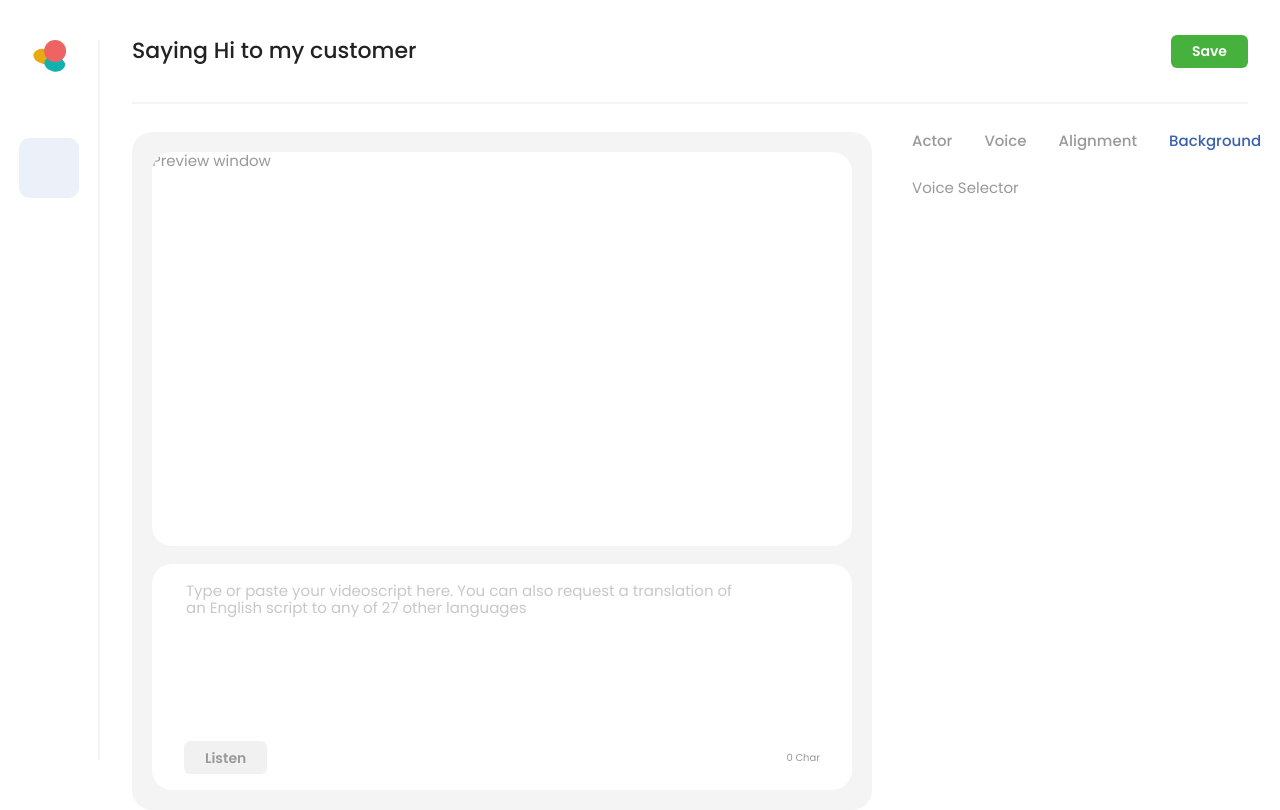
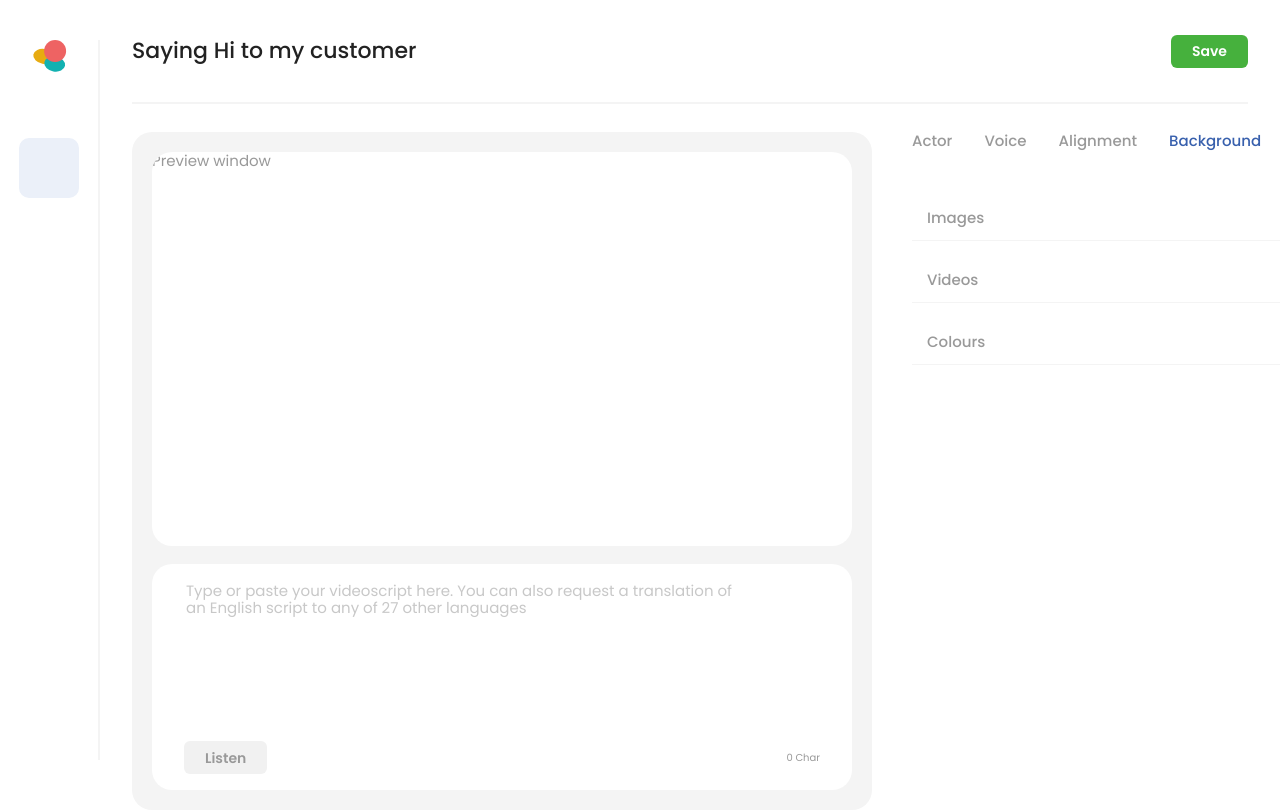
Before and after one commit to oise/smart, a React (Vite) app: page /create in a window 1280 px wide. Both pictures are taken after a click on the element "Background". Shown: the top 810 px of the page. Built offline with nearby package versions, Linux system fonts and the light colour scheme; no server answers; a web font is replaced by a local one.

Commit message:
feat: Add accordion for background selector

```diff
--- /dev/null
+++ b/src/common/components/accordion/accordion-body.tsx
@@ -0,0 +1,26 @@
+import './accordion.scss';
+import { useAccordionItem } from './accordion-item-context';
+import classNames from 'classnames';
+import { FC } from 'react';
+
+interface AccordionBodyProps {
+  id?: string;
+}
+
+export const AccordionBody: FC<AccordionBodyProps> = ({ id, children, ...rest }) => {
+  const { index, isActive } = useAccordionItem();
+  const accordionBodyClasses = classNames('accordion-body', { active: isActive });
+
+  return (
+    <div
+      className={accordionBodyClasses}
+      id={`section-${id || index}`}
+      role='region'
+      aria-labelledby={`accordion-${id || index}`}
+      aria-expanded={isActive}
+      {...rest}
+    >
+      {children}
+    </div>
+  );
+};
--- /dev/null
+++ b/src/common/components/accordion/accordion-head.tsx
@@ -0,0 +1,45 @@
+import './accordion.scss';
+import { useAccordionItem } from './accordion-item-context';
+import { useAccordion } from './accordion-provider';
+import { FC, KeyboardEvent, MouseEvent } from 'react';
+import classNames from 'classnames';
+
+interface AccordionHeadProps {
+  id?: string;
+  onClick?: (e: MouseEvent<HTMLElement>) => void;
+}
+
+export const AccordionHead: FC<AccordionHeadProps> = ({ children, id, onClick, ...rest }) => {
+  const { index, isActive } = useAccordionItem();
+  const { toggleOpenIndex } = useAccordion();
+
+  const handleAccessibility = (event: KeyboardEvent<HTMLElement>) => {
+    if (event.key === 'Enter') {
+      toggleOpenIndex(index);
+    }
+  };
+
+  const handleClick = (e: MouseEvent<HTMLElement>) => {
+    onClick?.(e);
+    toggleOpenIndex(index);
+  };
+
+  const accordionHeadClasses = classNames('accordion-head', { active: isActive });
+
+  return (
+    <div
+      className={accordionHeadClasses}
+      tabIndex={0}
+      id={`accordion-${id || index}`}
+      key={`header-${index}`}
+      onClick={handleClick}
+      aria-expanded={isActive}
+      aria-controls={`section-${id || index}`}
+      onKeyDown={handleAccessibility}
+      {...rest}
+    >
+      <div>{children}</div>
+      <div className={'accordion-head-icon'} />
+    </div>
+  );
+};
--- /dev/null
+++ b/src/common/components/accordion/accordion-item-context.ts
@@ -0,0 +1,10 @@
+import { createContext, useContext } from 'react';
+
+interface ContextValue {
+  isActive?: boolean;
+  index?: number;
+}
+
+export const AccordionItemContext = createContext<ContextValue>({});
+
+export const useAccordionItem = () => useContext(AccordionItemContext);
--- /dev/null
+++ b/src/common/components/accordion/accordion-item.tsx
@@ -0,0 +1,11 @@
+import { FC } from 'react';
+import { AccordionItemContext } from './accordion-item-context';
+import { useAccordion } from './accordion-provider';
+
+export const AccordionItem: FC<{ index: number }> = ({ children, index }) => {
+  const { openIndexes } = useAccordion();
+
+  const isActive = index in openIndexes;
+
+  return <AccordionItemContext.Provider value={{ index, isActive }}>{children}</AccordionItemContext.Provider>;
+};
--- /dev/null
+++ b/src/common/components/accordion/accordion-provider.tsx
@@ -0,0 +1,61 @@
+import { createContext, FC, useContext, useEffect, useState } from 'react';
+
+interface AccordionProviderProps {
+  toggle: boolean;
+  defaultIndex: number | number[];
+}
+
+interface ContextValue {
+  toggle?: boolean;
+  openIndexes?: { [key: number]: number };
+  toggleOpenIndex?: (value: number) => void;
+}
+
+const AccordionContext = createContext<ContextValue>({});
+
+export const AccordionProvider: FC<AccordionProviderProps> = ({ children, toggle, defaultIndex }) => {
+  const [openIndexes, setOpenIndexes] = useState<ContextValue['openIndexes']>({});
+
+  useEffect(() => {
+    if (Array.isArray(defaultIndex)) {
+      const tempIndexes: Record<any, number> = {};
+
+      defaultIndex.forEach((item) => {
+        tempIndexes[item] = item;
+      });
+
+      setOpenIndexes(tempIndexes);
+    } else {
+      setOpenIndexes({ [defaultIndex]: defaultIndex });
+    }
+  }, []);
+
+  const toggleOpenIndex = (index: number) => {
+    if (toggle) {
+      if (index in openIndexes) {
+        delete openIndexes[index];
+        setOpenIndexes({});
+      } else {
+        setOpenIndexes({ [index]: index });
+      }
+    } else {
+      if (index in openIndexes) {
+        delete openIndexes[index];
+        setOpenIndexes({ ...openIndexes });
+      } else {
+        openIndexes[index] = index;
+        setOpenIndexes({ ...openIndexes });
+      }
+    }
+  };
+
+  const contextValue = {
+    toggle,
+    openIndexes,
+    toggleOpenIndex
+  };
+
+  return <AccordionContext.Provider value={contextValue}>{children}</AccordionContext.Provider>;
+};
+
+export const useAccordion = () => useContext(AccordionContext);
--- /dev/null
+++ b/src/common/components/accordion/accordion.scss
@@ -0,0 +1,57 @@
+@use "src/common/scss/colours";
+
+.accordion {
+  &-head {
+    display: flex;
+    cursor: pointer;
+    justify-content: space-between;
+    align-items: center;
+    transition: all 200ms linear;
+    height: 62px;
+    background-color: #fff;
+    border-bottom: 1px solid colours.$gray-200;
+    font-weight: 500;
+    padding: 15px 15px 0 15px;
+    border-top-left-radius: 6px;
+    border-top-right-radius: 6px;
+
+    &.active {
+      background-color: lighten(colours.$secondary, 50);
+      color: colours.$secondary;
+      border-bottom-color:  lighten(colours.$secondary, 50);
+    }
+
+    &.active > &-icon {
+      &:after {
+        transform: rotate(180deg)  scaleY(0.7);
+        color: colours.$secondary;
+      }
+    }
+
+    &-icon {
+      &:after {
+        display: block;
+        content: "v";
+        width: 20px;
+        height: 20px;
+        text-align: center;
+        transition: all 200ms linear;
+        transform: rotate(0deg) scaleY(0.7);
+      }
+    }
+  }
+
+  &-body {
+    display: none;
+    transition: all 200ms linear;
+    background-color: #ffffff;
+    border-bottom-left-radius: 6px;
+    border-bottom-right-radius: 6px;
+    padding: 0 15px 15px;
+
+    &.active {
+      display: block;
+      background-color: lighten(colours.$secondary, 50);
+    }
+  }
+}
--- /dev/null
+++ b/src/common/components/accordion/accordion.tsx
@@ -0,0 +1,32 @@
+import { FC } from 'react';
+import { AccordionItem } from './accordion-item';
+import { AccordionBody } from './accordion-body';
+import { AccordionHead } from './accordion-head';
+import { AccordionProvider } from './accordion-provider';
+
+const Accordion: FC<AccordionProps> = ({ children, toggle, defaultIndex, ...rest }) => {
+  return (
+    <AccordionProvider toggle={toggle} defaultIndex={defaultIndex}>
+      <div tabIndex={0} {...rest}>
+        {children}
+      </div>
+    </AccordionProvider>
+  );
+};
+
+Accordion.defaultProps = {
+  toggle: true
+};
+
+interface AccordionProps {
+  /**
+   *Default Accordion index(es)
+   */
+  defaultIndex?: number | number[];
+  /**
+   *
+   */
+  toggle?: boolean;
+}
+
+export default Object.assign(Accordion, { Item: AccordionItem, Head: AccordionHead, Body: AccordionBody });
--- /dev/null
+++ b/src/common/components/accordion/index.ts
@@ -0,0 +1 @@
+export { default } from './accordion';
--- a/src/create/background-selector/background-selector.tsx
+++ b/src/create/background-selector/background-selector.tsx
@@ -1,5 +1,22 @@
+import Accordion from '@common/components/accordion';
+
 const BackgroundSelector = () => {
-  return <div>Voice Selector</div>;
+  return (
+    <Accordion>
+      <Accordion.Item index={0}>
+        <Accordion.Head>Images</Accordion.Head>
+        <Accordion.Body>Image Content</Accordion.Body>
+      </Accordion.Item>
+      <Accordion.Item index={1}>
+        <Accordion.Head>Videos</Accordion.Head>
+        <Accordion.Body>Image Content</Accordion.Body>
+      </Accordion.Item>
+      <Accordion.Item index={2}>
+        <Accordion.Head>Colours</Accordion.Head>
+        <Accordion.Body>Colours Content</Accordion.Body>
+      </Accordion.Item>
+    </Accordion>
+  );
 };
 
 export default BackgroundSelector;
--- a/src/create/voice-selector/voice-selector.scss
+++ b/src/create/voice-selector/voice-selector.scss
@@ -5,6 +5,6 @@
     row-gap: 20px;
   }
   &-item {
-    width:100%;
+    width: 100%;
   }
 }
```
Also changed, not shown: src/create/alignment-selector/alignment-selector.scss (+7 -6 lines).
